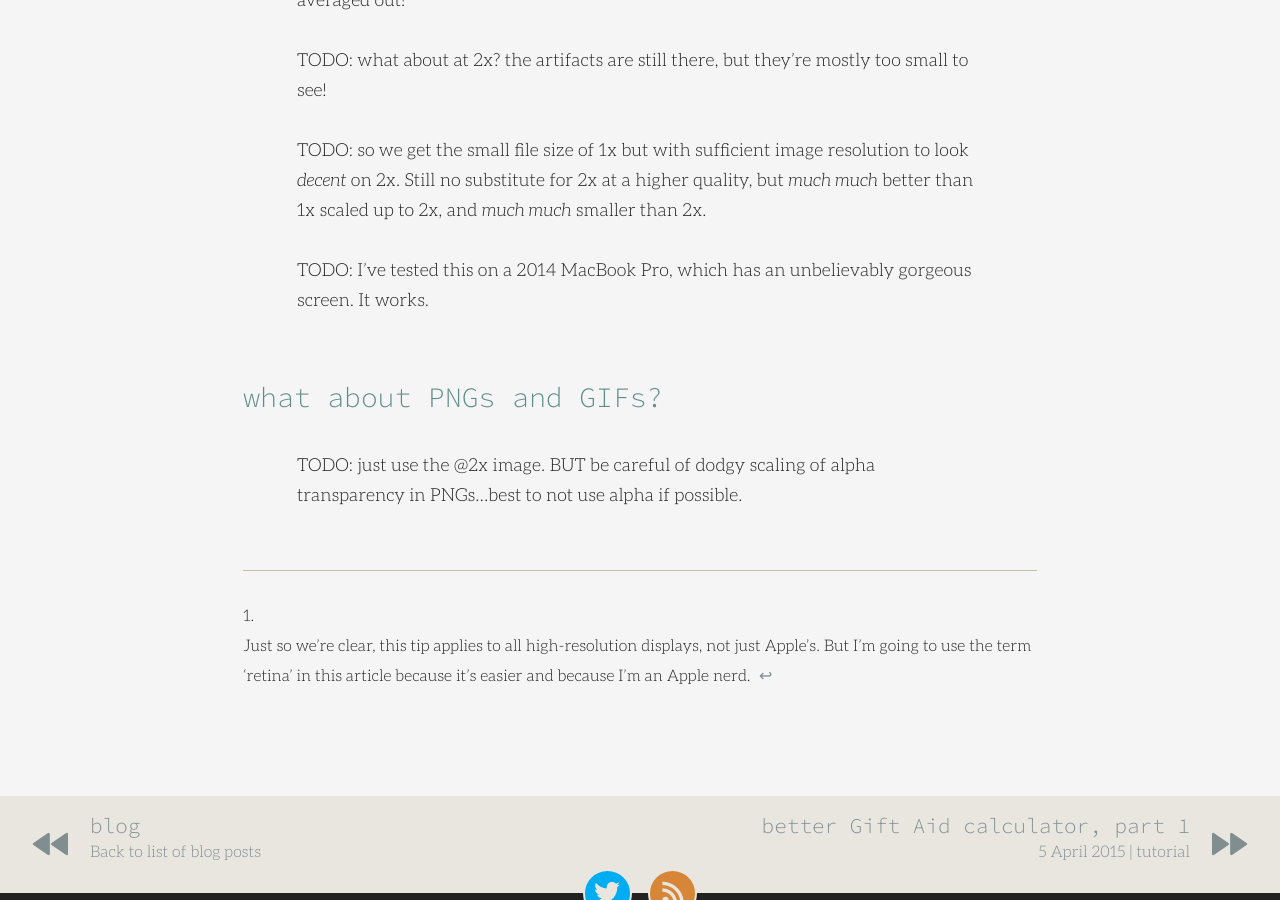
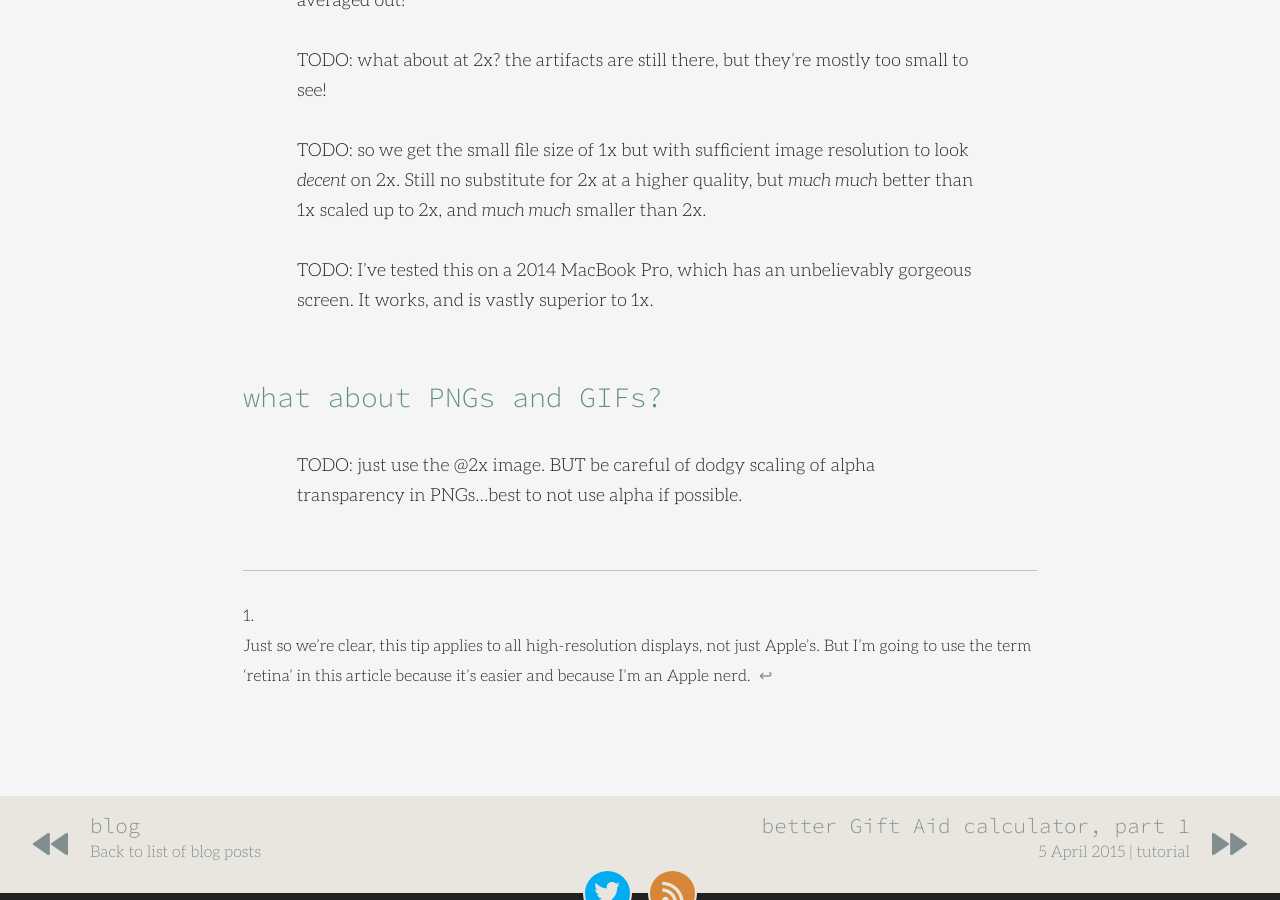
Before and after one commit to cjbarnes/cjbarnes.github.io, a Jekyll site: the page built from _posts/2015-04-26-the-next-best-thing-to-responsive-images.md, in a window 1280 px wide and 900 px high, scrolled down 1938 px. Built offline with Jekyll 4.4.1, drawn with Linux system fonts in a browser that asks for light colours.

Commit message:
Draft post edit

```diff
--- a/_posts/2015-04-26-the-next-best-thing-to-responsive-images.md
+++ b/_posts/2015-04-26-the-next-best-thing-to-responsive-images.md
@@ -42,7 +42,7 @@ TODO: what about at 2x? the artifacts are still there, but they're mostly too sm
 
 TODO: so we get the small file size of 1x but with sufficient image resolution to look *decent* on 2x. Still no substitute for 2x at a higher quality, but *much much* better than 1x scaled up to 2x, and *much much* smaller than 2x.
 
-TODO: I've tested this on a 2014 MacBook Pro, which has an unbelievably gorgeous screen. It works.
+TODO: I've tested this on a 2014 MacBook Pro, which has an unbelievably gorgeous screen. It works, and is vastly superior to 1x.
 
 ## what about PNGs and GIFs?
 
```
